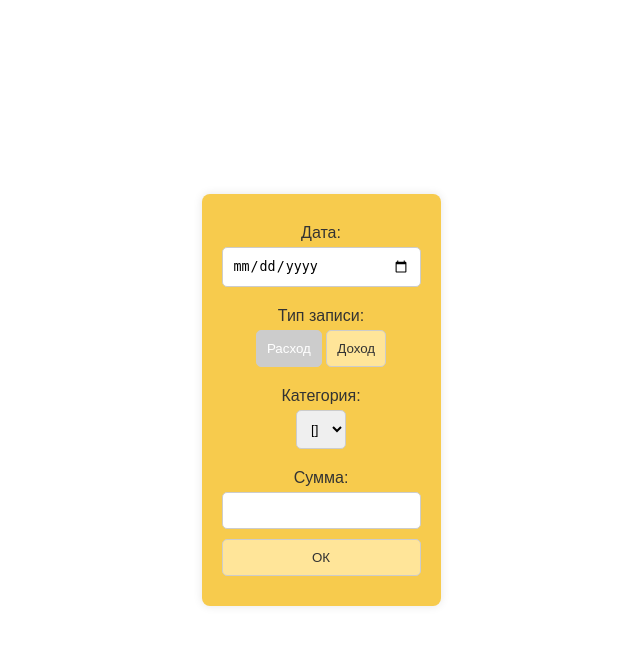
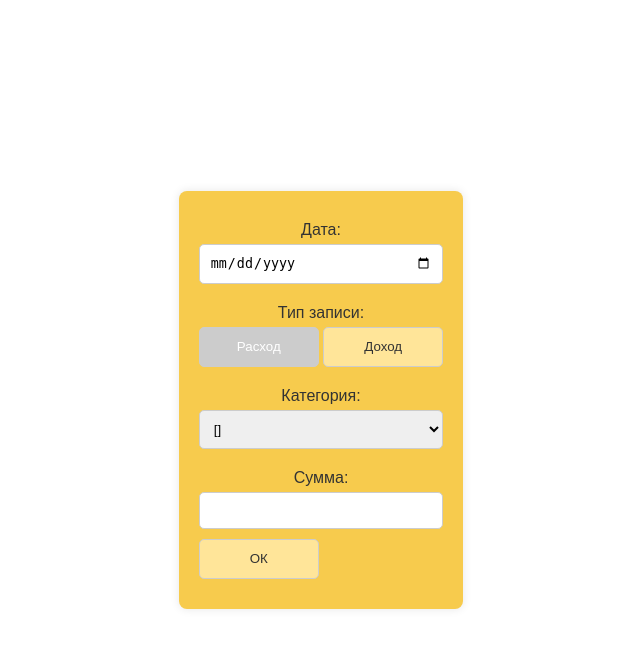
Before and after one commit to egormeister02/web-app-valek, a Flask app: template templates/form.html in a window 1280 px wide. Shown: the top 648 px of the page, without its empty margins (319-959 px from the left). Run offline with Flask 3, Linux system fonts and the light colour scheme; the template is opened without the code that fills it: most values are stand-ins (such as "Sample title", 1, 10 or a date in 2020).

Commit message:
change styles

```diff
--- a/static/style.css
+++ b/static/style.css
@@ -50,6 +50,13 @@ button {
     background-color: #ffe599;
     color: #333;
     transition: transform 0.3s;
+    width: 120px; /* Фиксированная ширина кнопок */
+    height: 40px; /* Фиксированная высота кнопок */
+}
+
+input, select {
+    width: 100%; /* Поля ввода занимают всю ширину контейнера */
+    box-sizing: border-box; /* Учитываем padding в общей ширине */
 }
 
 button:active {
@@ -78,6 +85,11 @@ button:focus {
     box-shadow: 0 0 10px rgba(0, 0, 0, 0.1);
 }
 
+#categoryField {
+    width: 100%; /* Поле для категории занимает всю ширину контейнера */
+    box-sizing: border-box; /* Учитываем padding в общей ширине */
+}
+
 /* Адаптивные стили для экранов до 600px */
 @media (max-width: 600px) {
     html, body {
--- a/templates/form.html
+++ b/templates/form.html
@@ -11,13 +11,21 @@
             document.getElementById('incomeBtn').classList.remove('selected');
             document.getElementById('type').value = type;
 
+            const categoryField = document.getElementById('categoryField');
+
             if (type === 'Доход') {
-                document.getElementById('categoryField').innerHTML = '<input type="text" id="category" name="category" required>';
+                categoryField.innerHTML = '<input type="text" id="category" name="category" required>';
                 document.getElementById('incomeBtn').classList.add('selected');
             } else {
-                document.getElementById('categoryField').innerHTML = '<select id="category" name="category" required>{% for category in categories %}<option value="{{ category }}">{{ category }}</option>{% endfor %}</select>';
+                categoryField.innerHTML = '<select id="category" name="category" required>{% for category in categories %}<option value="{{ category }}">{{ category }}</option>{% endfor %}</select>';
                 document.getElementById('expenseBtn').classList.add('selected');
             }
+
+            // Убедимся, что ширина и высота полей не изменяются
+            document.querySelectorAll('#categoryField input, #categoryField select').forEach(el => {
+                el.style.width = '100%';
+                el.style.boxSizing = 'border-box';
+            });
         }
 
         function showResultMessage(operation, chat_id) {
```
